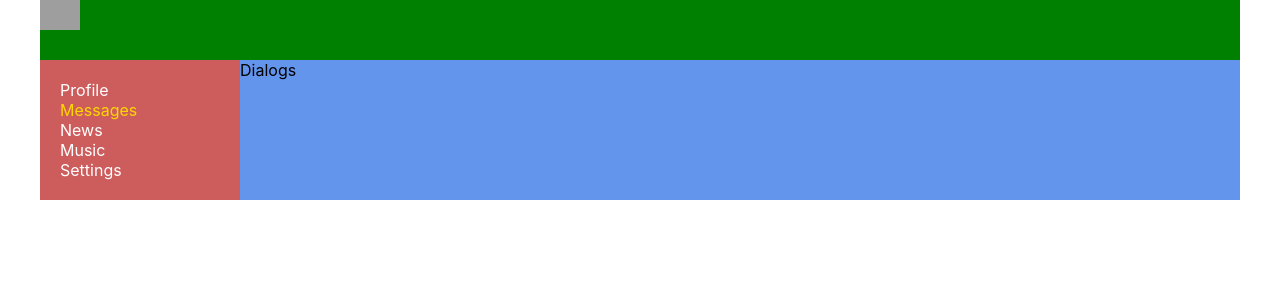
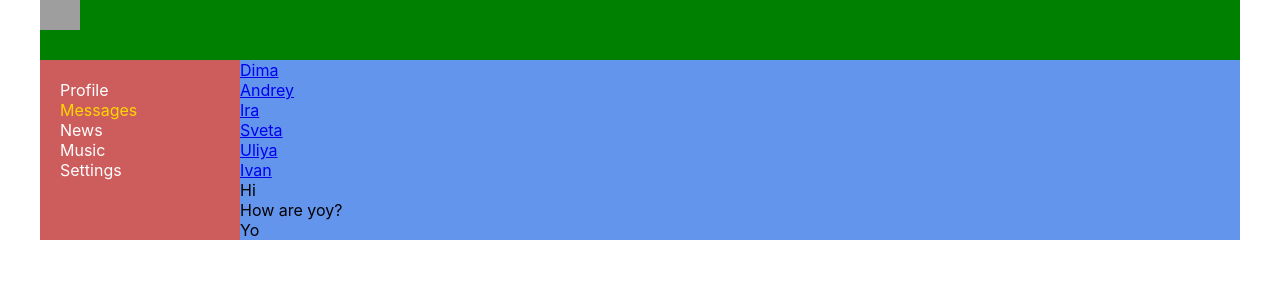
Before and after one commit to Dizagler/my-new-app, a React (Create React App) app: page /dialogs in a window 1280 px wide. Shown: the top 300 px of the page. Built offline with nearby package versions, Linux system fonts and the light colour scheme; grey boxes are pictures that could not be loaded.

Commit message:
Update Dialogs.jsx

```diff
--- a/src/components/Dialogs/Dialogs.jsx
+++ b/src/components/Dialogs/Dialogs.jsx
@@ -1,11 +1,39 @@
 import React from 'react';
+import { NavLink } from 'react-router-dom';
 import s from './Dialogs.module.css';
 
 
 const Dialogs = (props) => {
-   return (
-     <div>Dialogs</div>
-   )
+  return (
+    <div className={s.dialogs}>
+    <div className={s.dialogsItems}>
+      <div className={s.dialog + ' ' + s.active}>
+        <NavLink to='/dialogs/1'>Dima</NavLink>
+      </div>
+      <div className={s.dialog}>
+          <NavLink to='/dialogs/2'>Andrey</NavLink>
+      </div>
+      <div className={s.dialog}>
+          <NavLink to='/dialogs/3'>Ira</NavLink>
+      </div>
+      <div className={s.dialog}>
+          <NavLink to='/dialogs/4'>Sveta</NavLink>
+      </div>
+      <div className={s.dialog}>
+          <NavLink to='/dialogs/5'>Uliya</NavLink>
+      </div>
+      <div className={s.dialog}>
+          <NavLink to='/dialogs/6'>Ivan</NavLink>
+      </div>
+      </div>
+      <div className={s.messages}>
+        <div className={s.message}>Hi</div>
+        <div className={s.message}>How are yoy?</div>
+        <div className={s.message}>Yo</div>
+      </div>
+    </div>
+
+  )
 }
 
 export default Dialogs;
```
